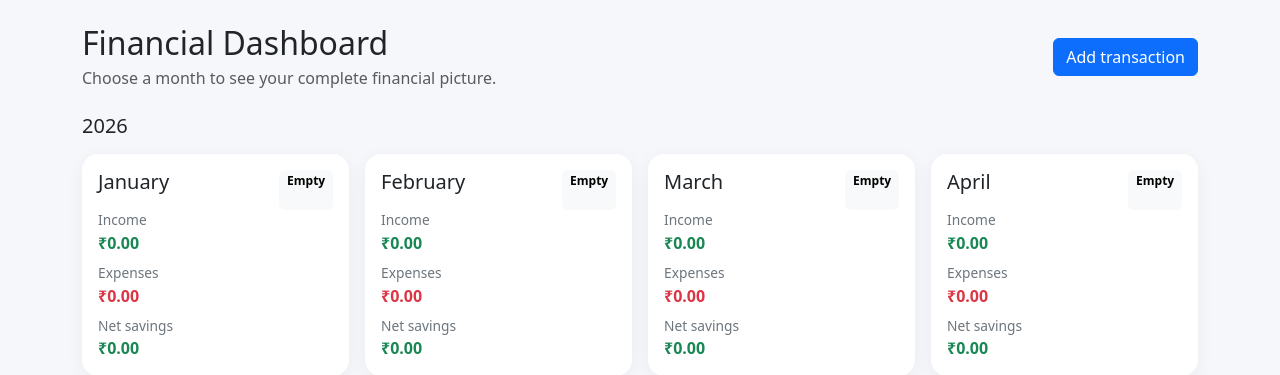
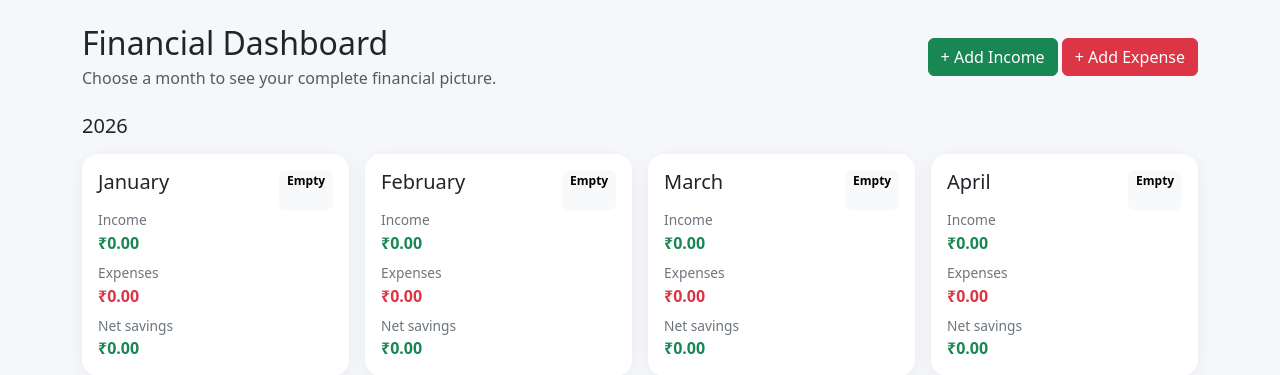
Before and after one commit to HariSirikonda/MoneyMate, a Django app: page / in a window 1280 px wide. Shown: the part 56-431 px from the top of the page. Run offline with Django 5.2, Linux system fonts and the light colour scheme; a user stored in the database is signed in; data comes from the database, SQL or seed files in the repository; both versions use the stored data as it was after the commit.

Commit message:
added seperate urls for adding income and expenses

```diff
--- a/personal_finance/finance/urls.py
+++ b/personal_finance/finance/urls.py
@@ -5,7 +5,9 @@ from . import views
 urlpatterns = [
     path("", views.dashboard, name="dashboard"),
     path("transactions/", views.transactions, name="transactions"),
-    path("transactions/add/", views.add_transaction, name="add_transaction"),
+    path("transactions/add_transaction/", views.add_transaction, name="add_transaction"),
+    path("transactions/addIncome/", views.add_income, name="add_income"),
+    path("transactions/addExpense/", views.add_expense, name="add_expense"),
     path("transactions/<uuid:pk>/edit/", views.edit_transaction, name="edit_transaction"),
     path("transactions/<uuid:pk>/delete/", views.delete_transaction, name="delete_transaction"),
     path("month/<int:year>/<int:month>/", views.month_detail, name="month_detail"),
--- a/personal_finance/finance/views.py
+++ b/personal_finance/finance/views.py
@@ -99,6 +99,33 @@ def transactions(request):
     qs = Transaction.objects.filter(user=request.user)
     return render(request, "finance/transactions.html", {"transactions": qs})
 
+@login_required
+def add_income(request):
+    if request.method == "POST":
+        form = TransactionForm(request.POST)
+        if form.is_valid():
+            transaction = form.save(commit=False)
+            transaction.user = request.user
+            transaction.save()
+            messages.success(request, "Transaction added successfully.")
+            return redirect("transactions")
+    else:
+        form = TransactionForm(fixed_type = Transaction.INCOME)
+    return render(request, "finance/transaction_form.html", {"form": form, "title": "Add Income"})
+
+@login_required
+def add_expense(request):
+    if request.method == "POST":
+        form = TransactionForm(request.POST)
+        if form.is_valid():
+            transaction = form.save(commit=False)
+            transaction.user = request.user
+            transaction.save()
+            messages.success(request, "Transaction added successfully.")
+            return redirect("transactions")
+    else:
+        form = TransactionForm(fixed_type = Transaction.EXPENSE)
+    return render(request, "finance/transaction_form.html", {"form": form, "title": "Add Expense"})
 
 @login_required
 def add_transaction(request):
--- a/personal_finance/templates/finance/dashboard.html
+++ b/personal_finance/templates/finance/dashboard.html
@@ -6,7 +6,10 @@
         <h2 class="mb-1">Financial Dashboard</h2>
         <p class="text-muted mb-0">Choose a month to see your complete financial picture.</p>
     </div>
-    <a href="{% url 'add_transaction' %}" class="btn btn-primary">Add transaction</a>
+    <div>
+        <a href="{% url 'add_income' %}" class="btn btn-success">+ Add Income</a>
+        <a href="{% url 'add_expense' %}" class="btn btn-danger">+ Add Expense</a>
+    </div>
 </div>
 
 {% for year in years %}
--- a/personal_finance/templates/finance/month_detail.html
+++ b/personal_finance/templates/finance/month_detail.html
@@ -6,7 +6,10 @@
         <a href="{% url 'dashboard' %}" class="text-decoration-none">← Dashboard</a>
         <h2 class="mt-2 mb-0">{{ month_name }} {{ year }}</h2>
     </div>
-    <a href="{% url 'add_transaction' %}" class="btn btn-primary">+ Add transaction</a>
+    <div>
+        <a href="{% url 'add_income' %}" class="btn btn-success">+ Add Income</a>
+        <a href="{% url 'add_expense' %}" class="btn btn-danger">+ Add Expense</a>
+    </div>
 </div>
 
 <div class="row g-3 mb-4">
```
Also changed, not shown: personal_finance/finance/forms.py (+20 -0 lines), personal_finance/finance/models.py (+23 -0 lines), personal_finance/templates/base.html (+57 -11 lines), personal_finance/db.sqlite3. Lines whose indentation alone changed are shown as unchanged.
